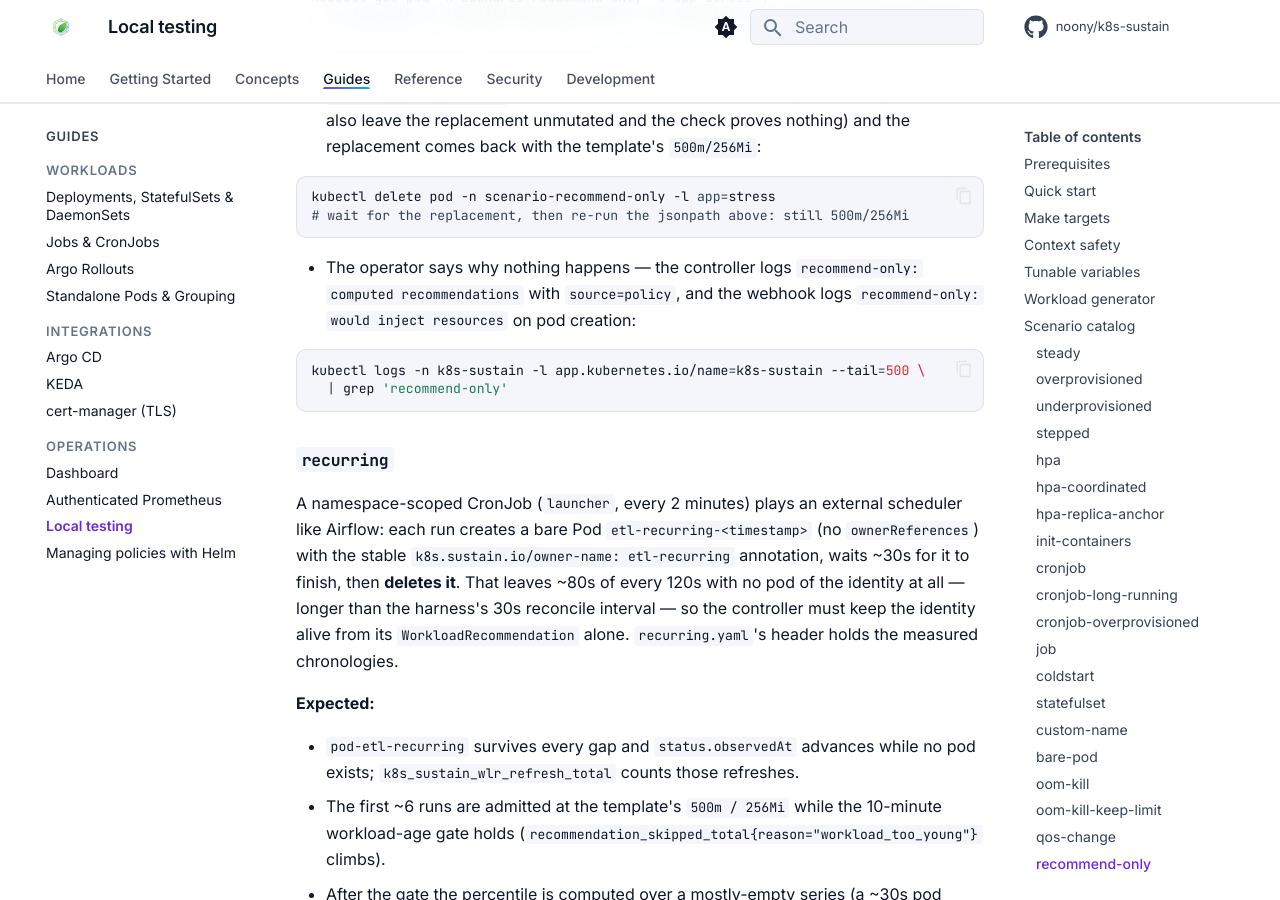
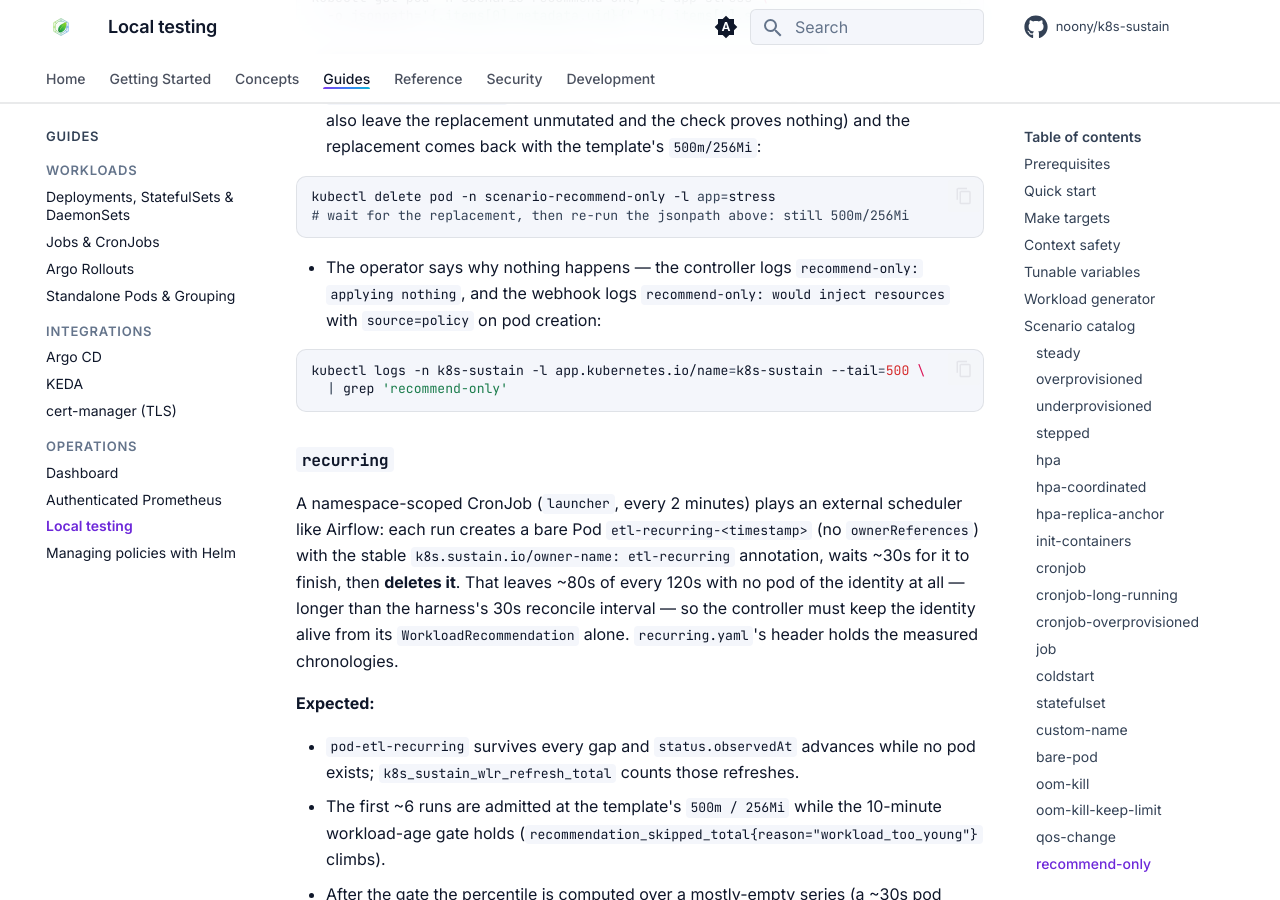
Before and after one commit to noony/k8s-sustain, an MkDocs documentation site: the page built from docs/guides/local-testing.md, in a window 1280 px wide and 900 px high, scrolled down 13034 px. Built offline with MkDocs 1.6.1 and Material for MkDocs 9.7.7, drawn with Linux system fonts in a browser that asks for light colours; comment, search, counter and statistics services are not loaded; the version menu is left out.

Commit message:
docs(scenarios): recommend-only logs applying nothing; the tolerance lives in workload/match.go

````diff
--- a/docs/guides/local-testing.md
+++ b/docs/guides/local-testing.md
@@ -553,8 +553,9 @@ coexist.
   ```
 
 - The operator says why nothing happens — the controller logs
-  `recommend-only: computed recommendations` with `source=policy`, and the
-  webhook logs `recommend-only: would inject resources` on pod creation:
+  `recommend-only: applying nothing`, and the webhook logs
+  `recommend-only: would inject resources` with `source=policy` on pod
+  creation:
 
   ```bash
   kubectl logs -n k8s-sustain -l app.kubernetes.io/name=k8s-sustain --tail=500 \
````
Also changed, not shown: 2 other files.
